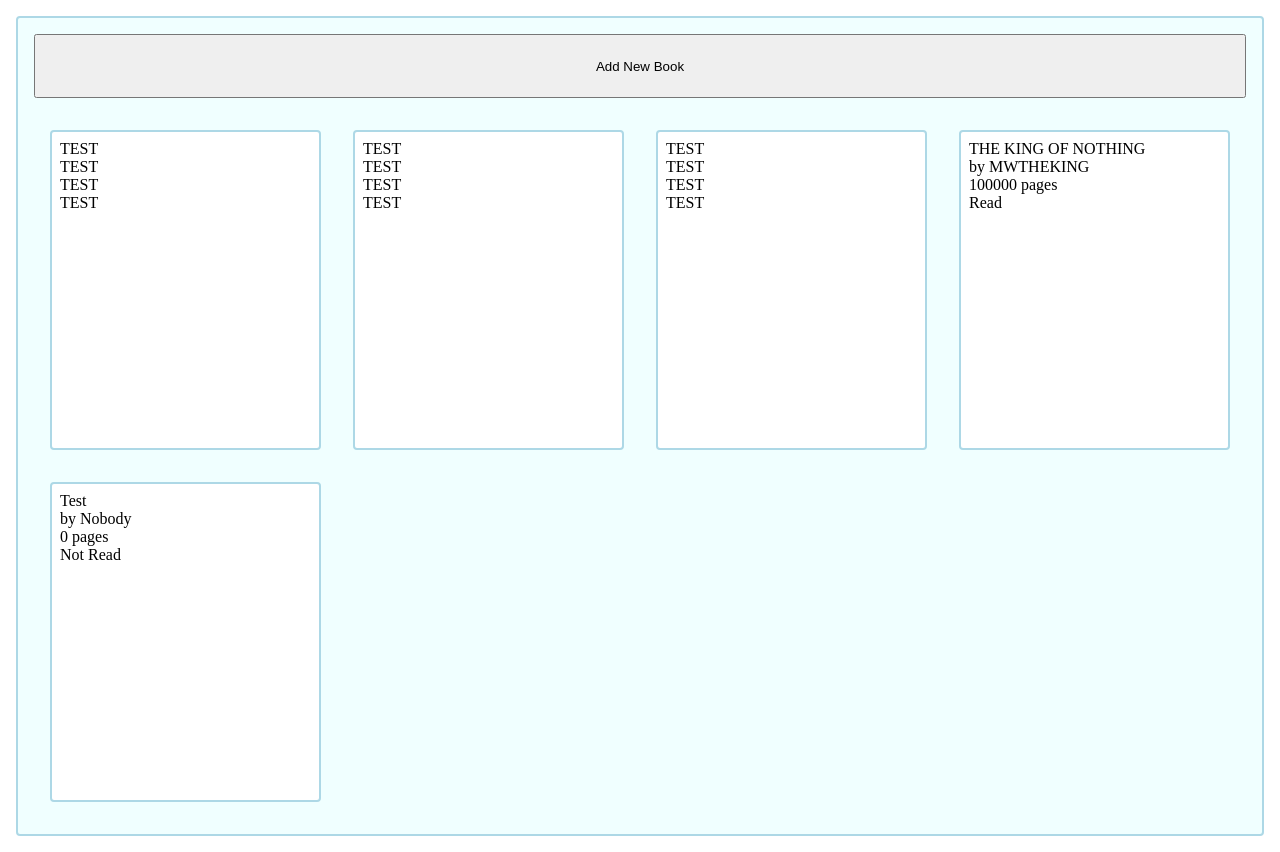
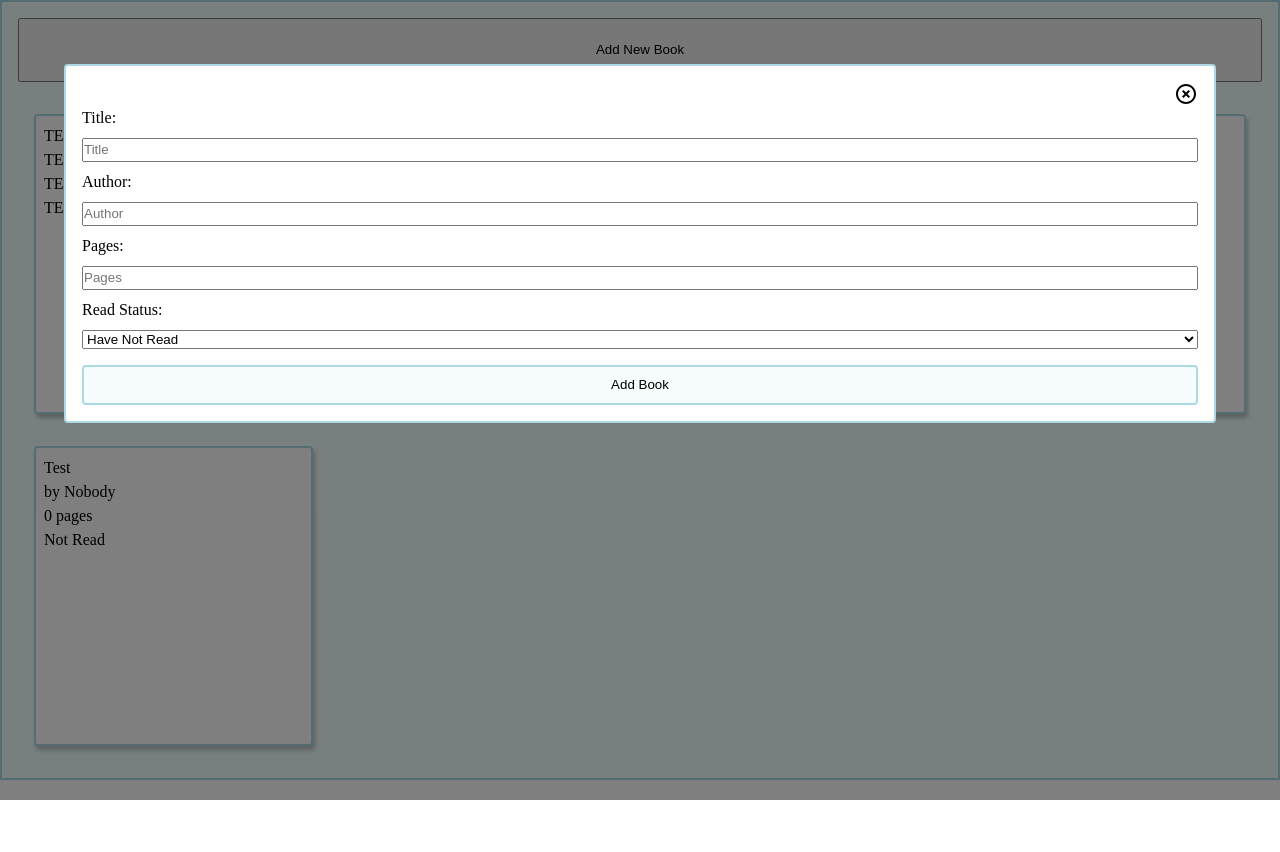
Before and after one commit to MWtheKing/Library, a plain HTML site: page index.html in a window 1280 px wide. Both pictures are taken after a click on the button "Add New Book". After the commit the page ends 800 px from the top, so only its background shows below. Drawn offline with Linux system fonts and the light colour scheme.

Commit message:
Add pop-up form
Dummy form that shows up when button is clicked and can be closed out

```diff
--- a/index.html
+++ b/index.html
@@ -8,9 +8,37 @@
     <title>Library</title>
 </head>
 <body>
+    <div class="form-container">
+        <div class="form">
+            <button class="form-close">
+                <svg xmlns="http://www.w3.org/2000/svg" viewBox="0 0 24 24"><title>close-circle-outline</title><path d="M12,20C7.59,20 4,16.41 4,12C4,7.59 7.59,4 12,4C16.41,4 20,7.59 20,12C20,16.41 16.41,20 12,20M12,2C6.47,2 2,6.47 2,12C2,17.53 6.47,22 12,22C17.53,22 22,17.53 22,12C22,6.47 17.53,2 12,2M14.59,8L12,10.59L9.41,8L8,9.41L10.59,12L8,14.59L9.41,16L12,13.41L14.59,16L16,14.59L13.41,12L16,9.41L14.59,8Z" /></svg>
+            </button>
+            <form action="#" method="post">
+
+                <label for="title">Title:</label>
+                <input type="text" id="title" placeholder="Title">
+
+                <label for="author">Author:</label>
+                <input type="text" id="author" placeholder="Author">
+
+                <label for="pages">Pages:</label>
+                <input type="text" id="pages" placeholder="Pages">
+
+                <label for="status">Read Status:</label>
+                <select name="status" id="status">
+                    <option value="false" selected>Have Not Read</option>
+                    <option value="true">Read</option>
+                </select>
+
+                <div class="form-btn">
+                    <button type="submit">Add Book</button>
+                </div>
+            </form>
+        </div>
+    </div>
     <div class="container">
-        <button class="addBook">Add New Book</button>
-        <div class="bookGrid">
+        <button class="add-book">Add New Book</button>
+        <div class="book-grid">
             <div class="book">
                 <div class="title">TEST</div>
                 <div class="author">TEST</div>
--- a/library.js
+++ b/library.js
@@ -26,7 +26,7 @@ console.table(myLibrary)
 function createCards() {
 
     let books = myLibrary.length
-    let bookGrid = document.querySelector(".bookGrid")
+    let bookGrid = document.querySelector(".book-grid")
 
 
     myLibrary.forEach(book => {
@@ -62,7 +62,19 @@ function createCards() {
 
 function newBookForm() {
 
-}
 
+    let addBookBtn = document.querySelector(".add-book")
+    let formShow = document.querySelector(".form-container")
+    let formClose = document.querySelector(".form-close")
 
+        addBookBtn.addEventListener("click", () => {
+            formShow.classList.add("active")
+
+            formClose.addEventListener("click", () => {
+                formShow.classList.remove("active")
+            });
+    });
+};
+
+newBookForm()
 createCards();
--- a/styles.css
+++ b/styles.css
@@ -3,21 +3,86 @@
 *::after {
     margin: 0;
     padding: 0;
+    box-sizing: border-box;
+    line-height: 1.5em;
 }
 
+html, body {
+    margin: 0;
+    padding: 0;
+}
+
+.form-container {
+    display: none;
+    position: fixed;
+    background-color: rgba(0, 0, 0, 0.5);
+    height: 100%;
+    width: 100%;
+}
+
+.form-container.active {
+    display: block;
+    position: fixed;
+    background-color: rgba(0, 0, 0, 0.5);
+    height: 100%;
+    width: 100%;
+}
+
+.form {
+    background-color: white;
+    border: 2px solid lightblue;
+    border-radius: 4px;
+    position: relative;
+    display: grid;
+    margin: 64px;
+    padding: 16px;
+}
+
+.form-close {
+    width: 24px;
+    height: 24px;
+    background-color: transparent;
+    border: none;
+    justify-self: end;
+}
+
+.form-close svg:hover {
+    fill: red;
+}
+
+.form form {
+    display: grid;
+    gap: 8px;
+}
+
+.form-btn {
+    margin-top: 8px;
+}
+
+.form-btn button {
+    padding: 8px;
+    width: 100%;
+    background-color: rgb(247, 252, 252);
+    color: black;
+    border: 2px solid lightblue;
+    border-radius: 4px;
+}
+
+.form-btn button:hover {
+    color: black;
+    background-color: rgba(182, 250, 250, 0.5);
+}
 
 .container {
-    margin: 16px;
     padding: 8px;
     border: 2px solid lightblue;
     background-color: rgb(240, 255, 255);
-    border-radius: 4px;
     display: grid;
     grid-template-columns: repeat(auto);
     grid-template-rows: 80px 1fr;
 }
 
-.bookGrid {
+.book-grid {
     padding: 8px;
     display: grid;
     grid-auto-flow: row;
@@ -33,9 +98,9 @@
 .book {
     margin: 16px;
     padding: 8px;
-
     height: 300px;
     border: 2px solid lightblue;
     background-color: white;
     border-radius: 4px;
+    box-shadow: 2px 4px 4px rgba(43, 43, 43, 0.288);
 }
```
